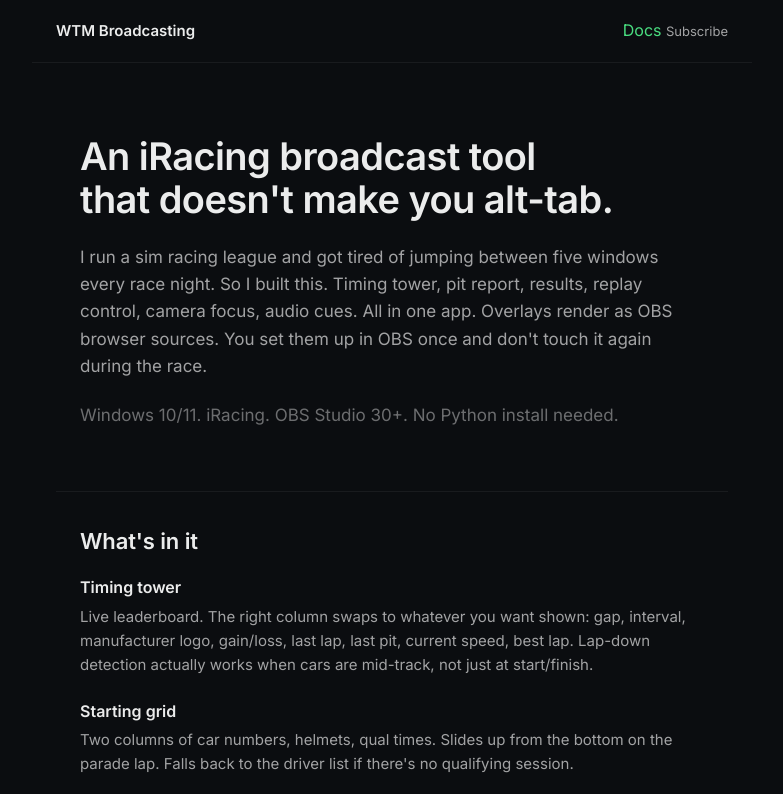
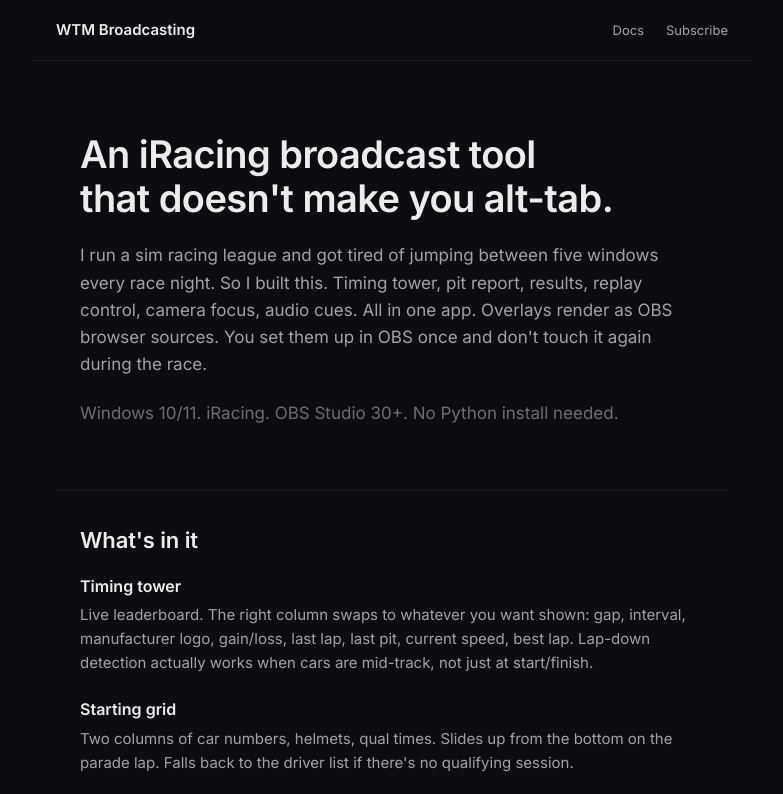
Before and after one commit to TWolfe246/wtm-broadcasting-releases, a plain HTML site: page index.html in a window 1280 px wide. Shown: the top 794 px of the page, without its empty margins (248-1031 px from the left). Drawn offline with Linux system fonts and the light colour scheme.

Commit message:
Add topbar-nav styles

```diff
--- a/style.css
+++ b/style.css
@@ -91,6 +91,15 @@
   text-decoration: none;
 }
 .brand:hover { text-decoration: none; color: var(--text); }
+.topbar-nav {
+  display: flex; align-items: center; gap: 22px;
+}
+.topbar-nav a {
+  color: var(--text-dim);
+  font-size: 13px;
+  text-decoration: none;
+}
+.topbar-nav a:hover { color: var(--accent); text-decoration: none; }
 .topbar-cta {
   color: var(--text-dim);
   font-size: 13px;
```
